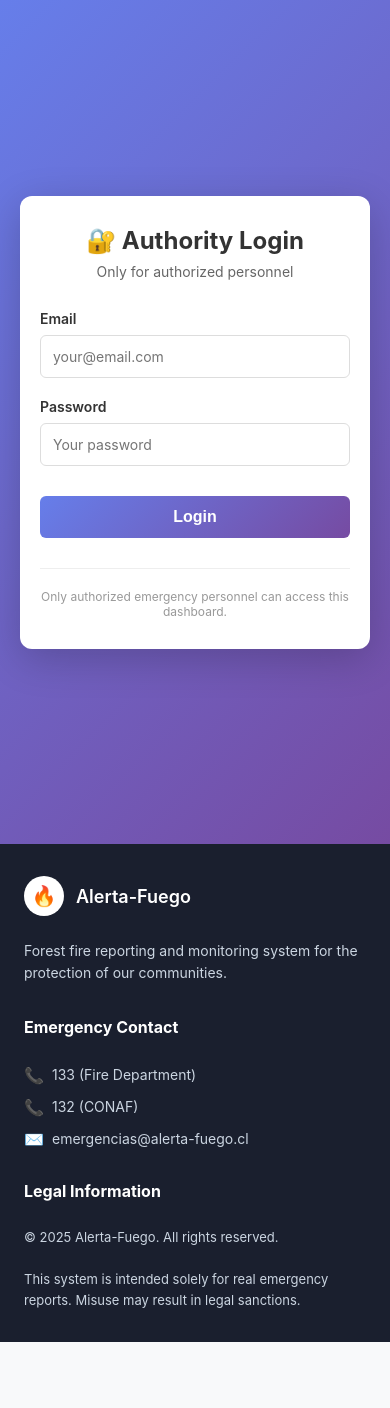
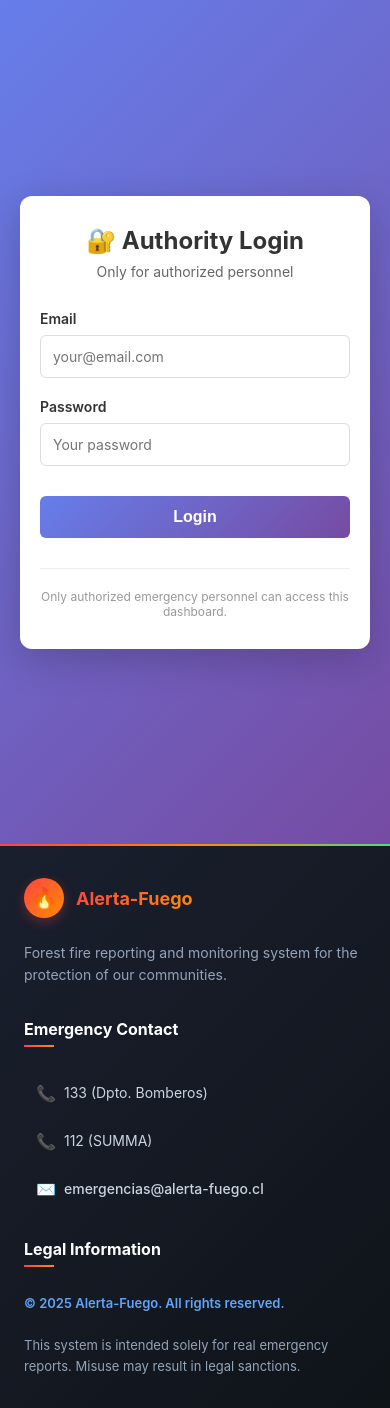
Before and after one commit to Luisal182/Alerta-Fuego, a React (Vite) app: page /login in a window 390 px wide. Before the commit the page ends 1342 px from the top, so only its background shows below. Built offline with nearby package versions, Linux system fonts and the light colour scheme; no server answers.

Commit message:
Fix: update UX & UI styles in Footer, Map and ReportForm

```diff
--- a/src/components/Footer/Footer.module.css
+++ b/src/components/Footer/Footer.module.css
@@ -1,16 +1,17 @@
 .footer {
-  background: #1A1F2E;
+  background: linear-gradient(135deg, #1A1F2E 0%, #0F1419 100%);
   color: #CBD5E1;
   padding: 48px 48px;
   width: 100%;
   transition: background 0.3s ease, color 0.3s ease;
+  border-top: 2px solid transparent;
+  border-image: linear-gradient(90deg, #FF4444, #FF8C00, #4ADE80) 1;
 }
 
-/* En dark mode, el footer usa un gris más claro para contrastar */
 [data-theme="dark"] .footer {
-  background: #0F1419;
+  background: linear-gradient(135deg, #0F1419 0%, #1A1F2E 100%);
   color: var(--text-secondary);
-  border-top: 1px solid var(--border-color);
+  border-top: 2px solid rgba(255, 68, 68, 0.3);
 }
 
 .footerContent {
@@ -25,6 +26,11 @@
   display: flex;
   flex-direction: column;
   gap: 12px;
+  transition: transform 0.3s ease;
+}
+
+.footerColumn:hover {
+  transform: translateY(-4px);
 }
 
 /* Column 1 */
@@ -33,35 +39,42 @@
   align-items: center;
   gap: 12px;
   margin-bottom: 12px;
+  cursor: pointer;
+  transition: transform 0.3s ease;
+}
+
+.footerLogo:hover {
+  transform: scale(1.05);
 }
 
 .footerLogoIcon {
   width: 40px;
   height: 40px;
-  background: white;
+  background: linear-gradient(135deg, #FF4444, #FF8C00);
   border-radius: 50%;
   display: flex;
   align-items: center;
   justify-content: center;
   font-size: 20px;
   flex-shrink: 0;
-  transition: background 0.3s ease;
+  transition: all 0.3s ease;
+  box-shadow: 0 4px 12px rgba(255, 68, 68, 0.3);
 }
 
-[data-theme="dark"] .footerLogoIcon {
-  background: var(--bg-secondary);
-  color: var(--text-primary);
+.footerLogoIcon:hover {
+  transform: rotate(15deg) scale(1.1);
+  box-shadow: 0 6px 16px rgba(255, 68, 68, 0.5);
 }
 
 .footerLogoText {
   color: white;
   font-size: 18px;
-  font-weight: 600;
-  transition: color 0.3s ease;
-}
-
-[data-theme="dark"] .footerLogoText {
-  color: var(--text-primary);
+  font-weight: 700;
+  transition: all 0.3s ease;
+  background: linear-gradient(135deg, #FF4444, #FF8C00);
+  -webkit-background-clip: text;
+  -webkit-text-fill-color: transparent;
+  background-clip: text;
 }
 
 .footerDescription {
@@ -69,6 +82,12 @@
   line-height: 1.6;
   max-width: 280px;
   margin: 0;
+  color: #94A3B8;
+  transition: color 0.3s ease;
+}
+
+.footerColumn:hover .footerDescription {
+  color: #CBD5E1;
 }
 
 /* Column 2 */
@@ -77,11 +96,24 @@
   font-size: 16px;
   font-weight: 700;
   margin: 0 0 16px 0;
-  transition: color 0.3s ease;
+  transition: all 0.3s ease;
+  position: relative;
+  padding-bottom: 8px;
 }
 
-[data-theme="dark"] .footerTitle {
-  color: var(--text-primary);
+.footerTitle::after {
+  content: '';
+  position: absolute;
+  bottom: 0;
+  left: 0;
+  width: 0;
+  height: 2px;
+  background: linear-gradient(90deg, #FF4444, #FF8C00);
+  transition: width 0.3s ease;
+}
+
+.footerColumn:hover .footerTitle::after {
+  width: 40px;
 }
 
 .footerContactItem {
@@ -89,36 +121,54 @@
   align-items: center;
   gap: 8px;
   font-size: 14px;
+  padding: 8px 12px;
+  border-radius: 6px;
+  transition: all 0.3s ease;
+  cursor: default;
+}
+
+.footerContactItem:hover {
+  background: rgba(255, 68, 68, 0.1);
+  transform: translateX(4px);
+}
+
+[data-theme="dark"] .footerContactItem:hover {
+  background: rgba(255, 68, 68, 0.15);
 }
 
 .footerContactIcon {
   font-size: 16px;
   flex-shrink: 0;
+  transition: transform 0.3s ease;
+}
+
+.footerContactItem:hover .footerContactIcon {
+  transform: scale(1.2);
 }
 
 .footerLink {
   color: #CBD5E1;
   text-decoration: none;
-  transition: color 0.2s;
-}
-
-[data-theme="dark"] .footerLink {
-  color: var(--text-secondary);
+  transition: all 0.3s ease;
+  font-weight: 500;
 }
 
 .footerLink:hover {
-  color: #60A5FA;
-  text-decoration: underline;
+  color: #FF4444;
+  text-decoration: none;
+  font-weight: 600;
 }
 
 [data-theme="dark"] .footerLink:hover {
-  color: #93BBFC;
+  color: #FF6B6B;
 }
 
 /* Column 3 */
 .footerCopyright {
   font-size: 13px;
   margin: 0 0 12px 0;
+  font-weight: 600;
+  color: #60A5FA;
 }
 
 .footerLegal {
@@ -126,8 +176,15 @@
   line-height: 1.6;
   max-width: 300px;
   margin: 0;
+  color: #94A3B8;
+  transition: color 0.3s ease;
 }
 
+.footerColumn:hover .footerLegal {
+  color: #CBD5E1;
+}
+
+/* Responsive */
 @media (max-width: 768px) {
   .footer {
     padding: 32px 24px;
@@ -142,4 +199,12 @@
   .footerLegal {
     max-width: 100%;
   }
+
+  .footerTitle::after {
+    width: 30px;
+  }
+
+  .footerColumn:hover {
+    transform: translateY(-2px);
+  }
 }
--- a/src/components/Footer/Footer.tsx
+++ b/src/components/Footer/Footer.tsx
@@ -20,11 +20,11 @@ export default function Footer() {
           <h3 className={styles.footerTitle}>Emergency Contact</h3>
           <div className={styles.footerContactItem}>
             <span className={styles.footerContactIcon}>📞</span>
-            <span>133 (Fire Department)</span>
+            <span>133 (Dpto. Bomberos)</span>
           </div>
           <div className={styles.footerContactItem}>
             <span className={styles.footerContactIcon}>📞</span>
-            <span>132 (CONAF)</span>
+            <span>112 (SUMMA)</span>
           </div>
           <div className={styles.footerContactItem}>
             <span className={styles.footerContactIcon}>✉️</span>
--- a/src/components/Map/Map.module.css
+++ b/src/components/Map/Map.module.css
@@ -2,6 +2,8 @@
     display: flex;
     flex-direction: column;
     height: 100%;
+    position: relative;
+    z-index: 1;
   }
 
   /* Map Header */
@@ -15,6 +17,9 @@
     gap: 20px;
     flex-shrink: 0;
     transition: background 0.3s ease;
+    position: sticky;
+    top: 0;
+    z-index: 200;
   }
 
   [data-theme="dark"] .mapHeader {
--- a/src/components/ReportForm/ReportForm.module.css
+++ b/src/components/ReportForm/ReportForm.module.css
@@ -125,35 +125,92 @@
 /* Location Button */
 .locationButtonWrapper {
   padding: 0 32px;
-  margin-bottom: 20px;
+  margin-top: 24px;
+  margin-bottom: 24px;
 }
 
 .locationButton {
   width: 100%;
-  padding: 12px 20px;
-  background: linear-gradient(to right, #3B82F6, #60A5FA);
+  padding: 14px 20px;
+  background: linear-gradient(135deg, #3B82F6 0%, #1D4ED8 100%);
   color: white;
   border: none;
-  border-radius: 8px;
+  border-radius: 10px;
   font-size: 15px;
   font-weight: 600;
   cursor: pointer;
   display: flex;
   align-items: center;
   justify-content: center;
-  gap: 8px;
-  transition: all 0.2s ease;
+  gap: 10px;
+  transition: all 0.3s ease;
+  box-shadow: 0 4px 12px rgba(59, 130, 246, 0.25);
+  position: relative;
+  overflow: hidden;
+}
+
+/* Efecto shine en hover */
+.locationButton::before {
+  content: '';
+  position: absolute;
+  top: 0;
+  left: -100%;
+  width: 100%;
+  height: 100%;
+  background: linear-gradient(90deg, transparent, rgba(255, 255, 255, 0.2), transparent);
+  transition: left 0.5s ease;
+}
+
+.locationButton:hover:not(:disabled)::before {
+  left: 100%;
 }
 
 .locationButton:hover:not(:disabled) {
-  box-shadow: 0 4px 12px rgba(59, 130, 246, 0.3);
-  transform: translateY(-1px);
+  box-shadow: 0 6px 20px rgba(59, 130, 246, 0.4);
+  transform: translateY(-2px);
+  background: linear-gradient(135deg, #2563EB 0%, #1e40af 100%);
+}
+
+.locationButton:active:not(:disabled) {
+  transform: translateY(0);
 }
 
 .locationButton:disabled {
-  opacity: 0.7;
+  opacity: 0.6;
   cursor: not-allowed;
+  box-shadow: 0 2px 8px rgba(59, 130, 246, 0.15);
 }
+
+/* Dark mode support */
+[data-theme="dark"] .locationButton {
+  background: linear-gradient(135deg, #2563EB 0%, #1e40af 100%);
+  box-shadow: 0 4px 12px rgba(37, 99, 235, 0.3);
+}
+
+[data-theme="dark"] .locationButton:hover:not(:disabled) {
+  background: linear-gradient(135deg, #3b82f6 0%, #2563eb 100%);
+  box-shadow: 0 6px 20px rgba(37, 99, 235, 0.5);
+}
+
+/* Enhanced Loading Spinner */
+.spinner {
+  width: 18px;
+  height: 18px;
+  border: 3px solid rgba(255, 255, 255, 0.25);
+  border-top-color: white;
+  border-right-color: rgba(255, 255, 255, 0.5);
+  border-radius: 50%;
+  animation: spin 0.8s cubic-bezier(0.68, -0.55, 0.265, 1.55) infinite;
+}
+
+@keyframes spin {
+  to {
+    transform: rotate(360deg);
+  }
+}
+
+/* Responsive */
+
 
 /* Dark mode support */
 [data-theme="dark"] .locationButton {
@@ -302,4 +359,21 @@
   .riskButton {
     height: 60px;
   }
+
+  .locationButtonWrapper {
+    padding: 0 24px;
+    margin-top: 16px;
+    margin-bottom: 16px;
+  }
+
+  .locationButton {
+    padding: 12px 16px;
+    font-size: 14px;
+    gap: 8px;
+  }
+
+  .spinner {
+    width: 16px;
+    height: 16px;
+  }
 }
```
